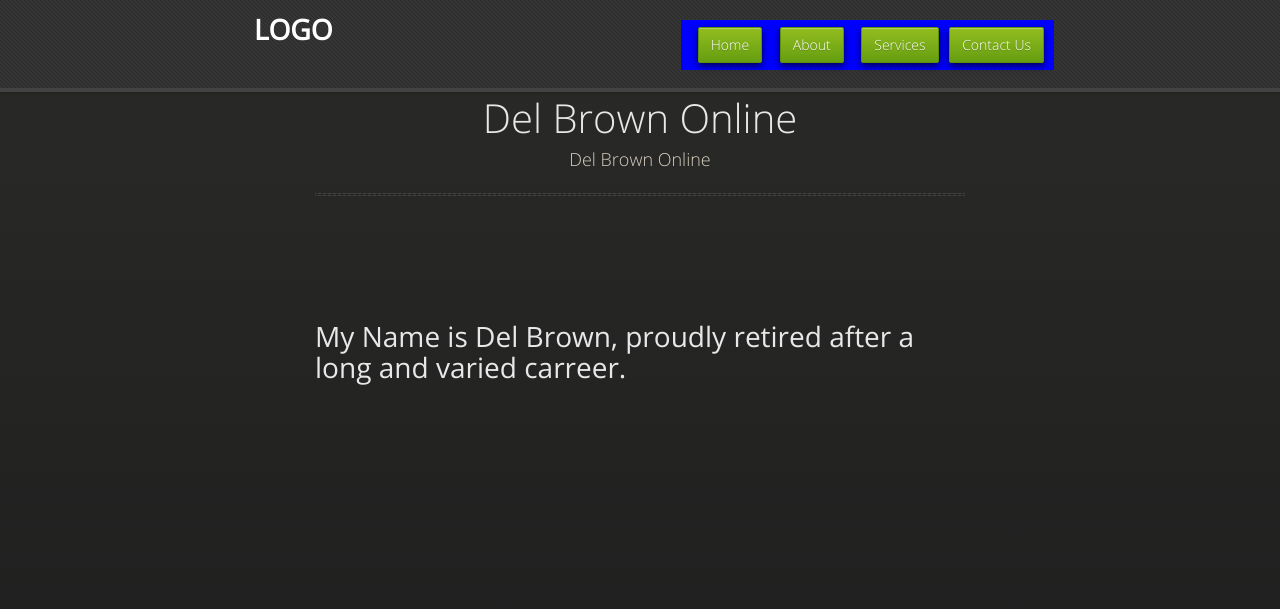
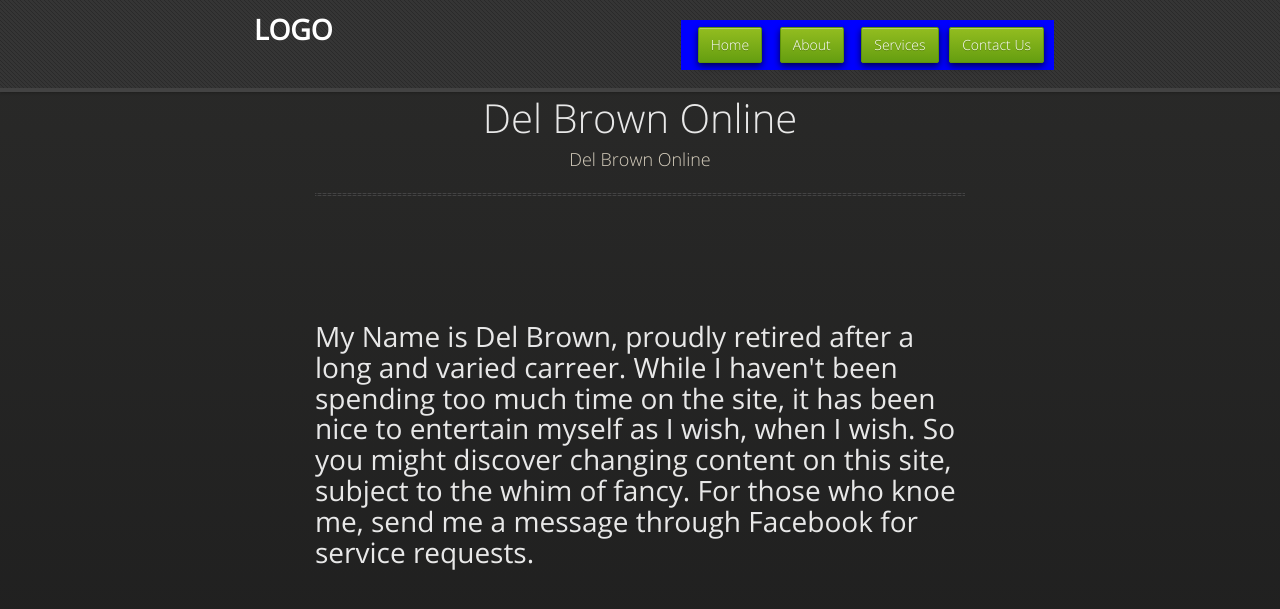
Before and after one commit to delonline/delonline.github.io, a Jekyll site: the page built from index.html, in a window 1280 px wide. Shown: the top 609 px of the page. Built offline with Jekyll 4.4.1, drawn with Linux system fonts in a browser that asks for light colours; nearby versions of some CDN libraries.

Commit message:
Update index.html

```diff
--- a/index.html
+++ b/index.html
@@ -20,7 +20,7 @@ title: Del Brown, Retired Traveler
 <a name="About" id="delonlinegithubio" class="anchor" href="#delonlinegithubio" aria-hidden="true"><span class="octicon octicon-link"></span></a>
 <div>
 <section>
-<p>My Name is Del Brown, proudly retired after a long and varied carreer.</p>
+<p>My Name is Del Brown, proudly retired after a long and varied carreer. While I haven't been spending too much time on the site, it has been nice to entertain myself as I wish, when I wish.  So you might discover changing content on this site, subject to the whim of fancy.  For those who knoe me, send me a message through Facebook for service requests.</p>
       </section>
 
     </div>
```
